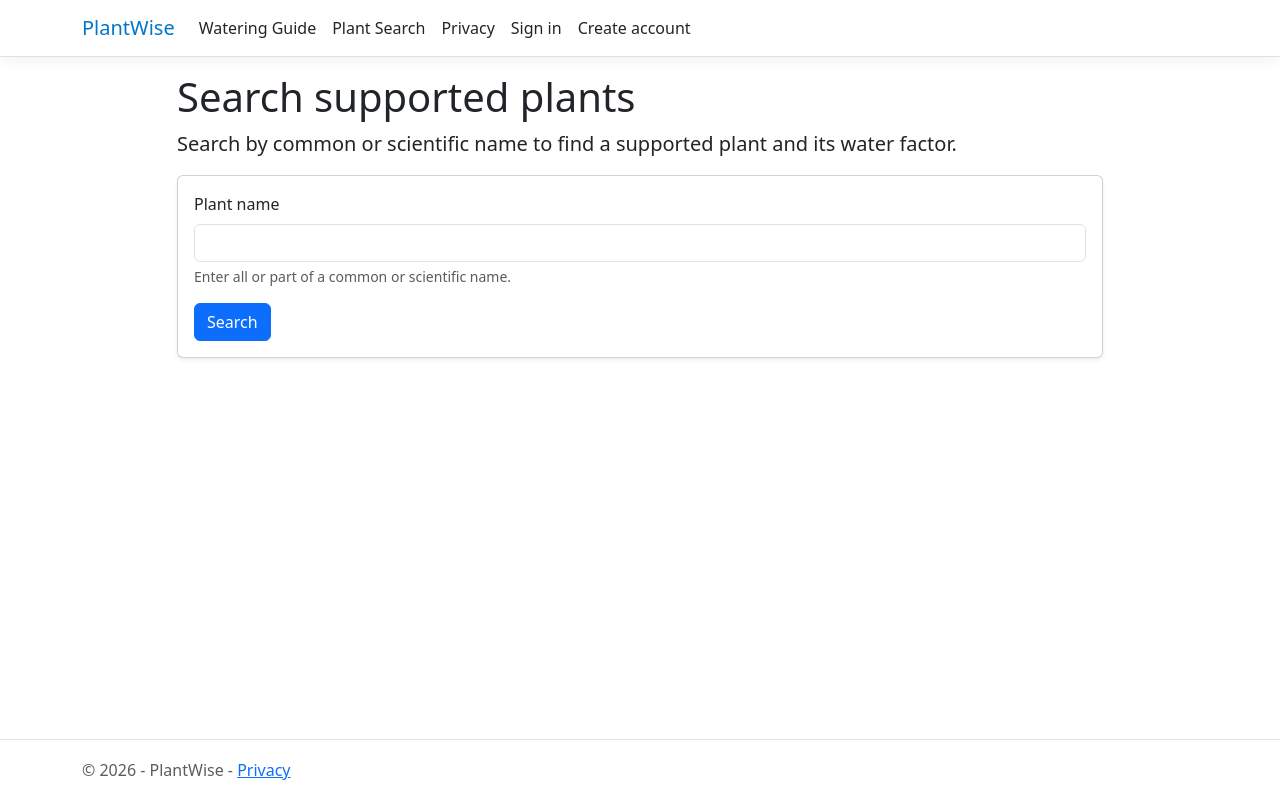
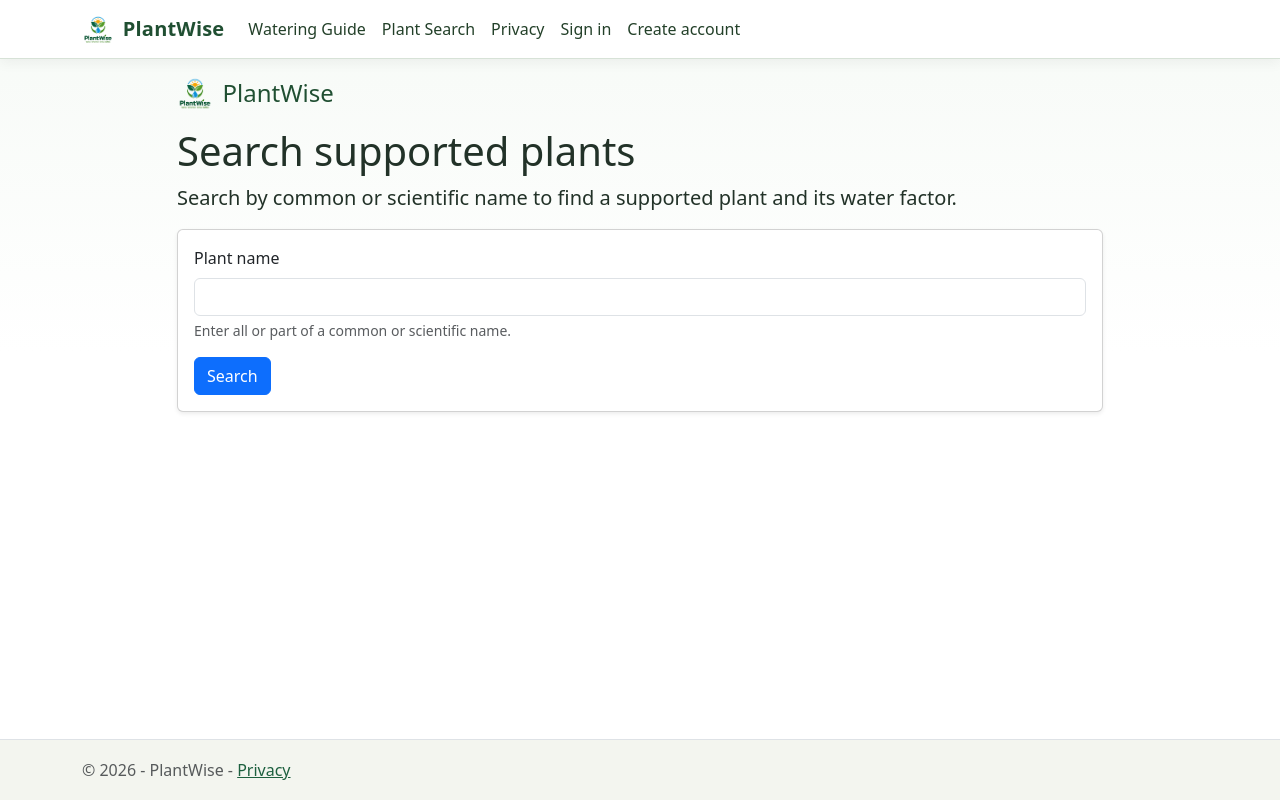
Before and after one commit to mbs244/IS7024_Touching_Grass, an ASP.NET Core app: page /Plants in a window 1280 px wide. Run offline with ASP.NET Core 8, Linux system fonts and the light colour scheme; style sheets or scripts are compiled from the project's sources; the project's own start-up code is not run, and a stand-in starts its controllers and pages; some libraries are stand-ins or nearby versions.

Commit message:
Normalized branding, implemented logo

```diff
--- a/Touching_Grass/Pages/Home.cshtml
+++ b/Touching_Grass/Pages/Home.cshtml
@@ -6,6 +6,10 @@
 <section class="plantwise-homepage" aria-labelledby="homepage-title">
     <div class="container">
         <header class="plantwise-homepage__brand">
+            <div class="plantwise-page-brand mb-2">
+                <img src="~/images/plant_wise_logo.png" alt="PlantWise logo" class="plantwise-page-brand__logo" />
+                <p class="h4 mb-0">PlantWise</p>
+            </div>
             <p class="plantwise-homepage__tagline lead mb-0">Water smarter. Grow better.</p>
         </header>
 
--- a/Touching_Grass/Pages/Index.cshtml
+++ b/Touching_Grass/Pages/Index.cshtml
@@ -6,7 +6,10 @@
 
 <div class="row justify-content-center">
     <div class="col-xl-9 col-lg-10">
-        <h1 class="display-5">PlantWise</h1>
+        <div class="plantwise-page-brand mb-3">
+            <img src="~/images/plant_wise_logo.png" alt="PlantWise logo" class="plantwise-page-brand__logo" />
+            <h1 class="display-5 mb-0">PlantWise</h1>
+        </div>
         <p class="lead">Dynamic watering advice for your plants that knows the weather.</p>
 
         <form method="post" class="card shadow-sm" id="watering-form">
--- a/Touching_Grass/Pages/Plants.cshtml
+++ b/Touching_Grass/Pages/Plants.cshtml
@@ -6,6 +6,10 @@
 
 <div class="row justify-content-center">
     <div class="col-lg-10">
+        <div class="plantwise-page-brand mb-3">
+            <img src="~/images/plant_wise_logo.png" alt="PlantWise logo" class="plantwise-page-brand__logo" />
+            <p class="h4 mb-0">PlantWise</p>
+        </div>
         <h1 class="display-6">Search supported plants</h1>
         <p class="lead">Search by common or scientific name to find a supported plant and its water factor.</p>
 
--- a/Touching_Grass/Pages/Results.cshtml
+++ b/Touching_Grass/Pages/Results.cshtml
@@ -6,6 +6,10 @@
 
 <div class="row justify-content-center">
     <div class="col-lg-9">
+        <div class="plantwise-page-brand mb-3">
+            <img src="~/images/plant_wise_logo.png" alt="PlantWise logo" class="plantwise-page-brand__logo" />
+            <p class="h4 mb-0">PlantWise</p>
+        </div>
         <h1 class="display-6">Watering recommendation</h1>
 
         @if (Model.Recommendation is null)
--- a/Touching_Grass/Pages/Shared/_Layout.cshtml
+++ b/Touching_Grass/Pages/Shared/_Layout.cshtml
@@ -9,11 +9,14 @@
     <link rel="stylesheet" href="~/css/site.css" asp-append-version="true" />
     <link rel="stylesheet" href="~/Touching_Grass.styles.css" asp-append-version="true" />
 </head>
-<body>
+<body class="plantwise-app">
     <header>
-        <nav class="navbar navbar-expand-sm navbar-toggleable-sm navbar-light bg-white border-bottom box-shadow mb-3">
+        <nav class="navbar navbar-expand-sm navbar-toggleable-sm navbar-light plantwise-navbar border-bottom box-shadow mb-3">
             <div class="container">
-                <a class="navbar-brand" href="/">PlantWise</a>
+                <a class="navbar-brand plantwise-brand" href="/" aria-label="PlantWise home">
+                    <img src="~/images/plant_wise_logo.png" alt="PlantWise logo" class="plantwise-brand__logo" />
+                    <span class="plantwise-brand__text">PlantWise</span>
+                </a>
                 <button class="navbar-toggler" type="button" data-bs-toggle="collapse" data-bs-target=".navbar-collapse" aria-controls="navbarSupportedContent"
                         aria-expanded="false" aria-label="Toggle navigation">
                     <span class="navbar-toggler-icon"></span>
@@ -21,24 +24,24 @@
                 <div class="navbar-collapse collapse d-sm-inline-flex justify-content-between">
                     <ul class="navbar-nav flex-grow-1">
                         <li class="nav-item">
-                            <a class="nav-link text-dark" href="/">Watering Guide</a>
+                            <a class="nav-link plantwise-nav-link" href="/">Watering Guide</a>
                         </li>
                         <li class="nav-item">
-                            <a class="nav-link text-dark" asp-area="" asp-page="/Plants">Plant Search</a>
+                            <a class="nav-link plantwise-nav-link" asp-area="" asp-page="/Plants">Plant Search</a>
                         </li>
                         <li class="nav-item">
-                            <a class="nav-link text-dark" asp-area="" asp-page="/Privacy">Privacy</a>
+                            <a class="nav-link plantwise-nav-link" asp-area="" asp-page="/Privacy">Privacy</a>
                         </li>
                         @if (User.Identity?.IsAuthenticated == true)
                         {
-                            <li class="nav-item"><a class="nav-link text-dark" asp-page="/MyPlants/Index">My plants</a></li>
-                            <li class="nav-item"><a class="nav-link text-dark" asp-page="/Account/Profile">My Profile</a></li>
+                            <li class="nav-item"><a class="nav-link plantwise-nav-link" asp-page="/MyPlants/Index">My plants</a></li>
+                            <li class="nav-item"><a class="nav-link plantwise-nav-link" asp-page="/Account/Profile">My Profile</a></li>
                             <li class="nav-item"><partial name="_Logout" /></li>
                         }
                         else
                         {
-                            <li class="nav-item"><a class="nav-link text-dark" asp-page="/Account/Login">Sign in</a></li>
-                            <li class="nav-item"><a class="nav-link text-dark" asp-page="/Account/Register">Create account</a></li>
+                            <li class="nav-item"><a class="nav-link plantwise-nav-link" asp-page="/Account/Login">Sign in</a></li>
+                            <li class="nav-item"><a class="nav-link plantwise-nav-link" asp-page="/Account/Register">Create account</a></li>
                         }
                     </ul>
                 </div>
@@ -46,12 +49,12 @@
         </nav>
     </header>
     <div class="container">
-        <main role="main" class="pb-3">
+        <main role="main" class="pb-3 plantwise-main">
             @RenderBody()
         </main>
     </div>
 
-    <footer class="border-top footer text-muted">
+    <footer class="border-top footer text-muted plantwise-footer">
         <div class="container">
             &copy; 2026 - PlantWise - <a asp-area="" asp-page="/Privacy">Privacy</a>
         </div>
--- a/Touching_Grass/wwwroot/css/site.css
+++ b/Touching_Grass/wwwroot/css/site.css
@@ -19,6 +19,83 @@ html {
 
 body {
   margin-bottom: 60px;
+}
+
+.plantwise-app {
+  background: linear-gradient(180deg, #f6faf6 0%, #ffffff 22rem);
+  color: #223228;
+}
+
+.plantwise-navbar {
+  background: rgba(255, 255, 255, 0.97);
+  border-bottom-color: rgba(111, 151, 111, 0.28) !important;
+}
+
+.plantwise-brand {
+  align-items: center;
+  color: #204f32 !important;
+  display: inline-flex;
+  font-weight: 700;
+  gap: 0.55rem;
+  letter-spacing: 0.01em;
+}
+
+.plantwise-brand:hover,
+.plantwise-brand:focus-visible {
+  color: #173a25 !important;
+}
+
+.plantwise-brand__logo {
+  border-radius: 0.4rem;
+  height: 2rem;
+  object-fit: contain;
+  width: auto;
+}
+
+.plantwise-brand__text {
+  line-height: 1;
+}
+
+.plantwise-nav-link {
+  color: #234029 !important;
+  font-weight: 500;
+}
+
+.plantwise-nav-link:hover,
+.plantwise-nav-link:focus-visible {
+  color: #173a25 !important;
+}
+
+.plantwise-main {
+  min-height: calc(100vh - 12.5rem);
+}
+
+.plantwise-footer {
+  background-color: rgba(242, 245, 238, 0.92);
+}
+
+.plantwise-footer a {
+  color: #1d603f;
+}
+
+.plantwise-footer a:hover,
+.plantwise-footer a:focus-visible {
+  color: #173a25;
+}
+
+.plantwise-page-brand {
+  align-items: center;
+  color: #204f32;
+  display: inline-flex;
+  font-weight: 700;
+  gap: 0.6rem;
+}
+
+.plantwise-page-brand__logo {
+  border-radius: 0.45rem;
+  height: 2.25rem;
+  object-fit: contain;
+  width: auto;
 }
 
 .form-floating > .form-control-plaintext::placeholder, .form-floating > .form-control::placeholder {
```
Also changed, not shown: tests/Touching_Grass.UnitTests/HomepageNavigationIntegrationTests.cs (+4 -4 lines), Touching_Grass/wwwroot/images/plant_wise_logo.png (added).
